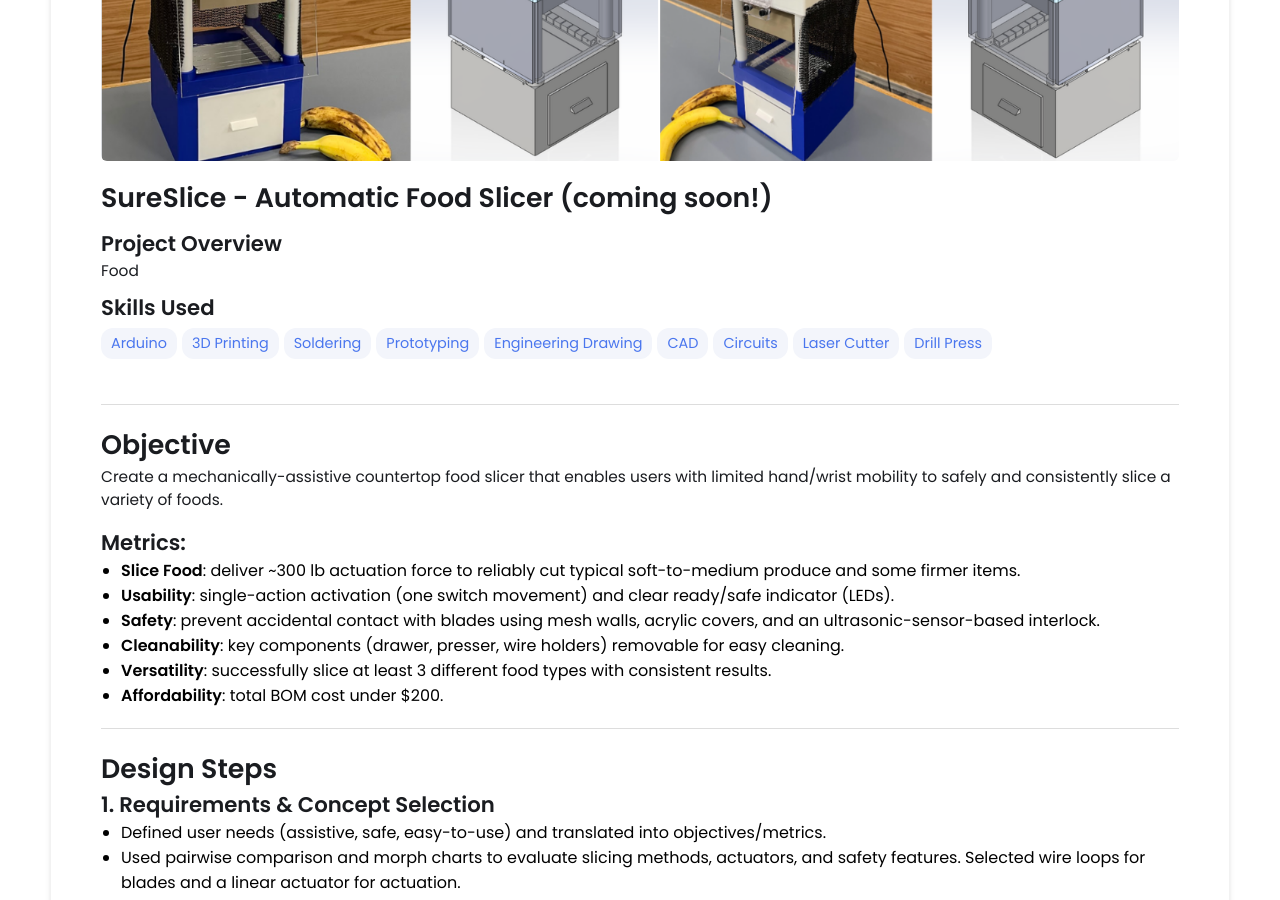
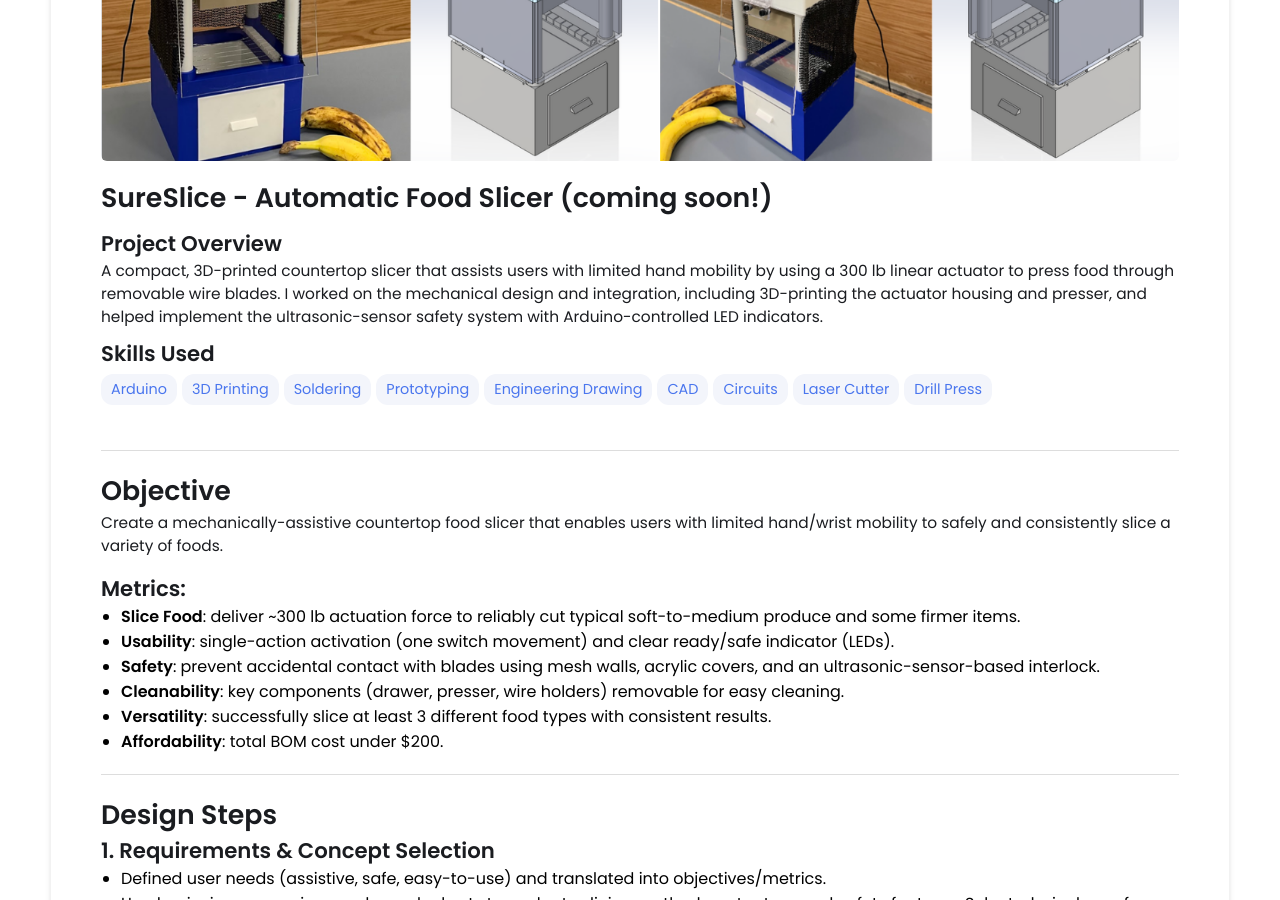
Before and after one commit to michael-vuong/michael-vuong.github.io, a Jekyll site: the page built from _projects/SureSlice/index.md, in a window 1280 px wide and 900 px high, scrolled down 329 px. Built offline with Jekyll 4.4.1, drawn with Linux system fonts in a browser that asks for light colours.

Commit message:
Update index.md

```diff
--- a/_projects/SureSlice/index.md
+++ b/_projects/SureSlice/index.md
@@ -2,7 +2,7 @@
 layout: post
 date: 2024-12-14
 title: SureSlice - Automatic Food Slicer (coming soon!)
-description:  Food
+description:  A compact, 3D-printed countertop slicer that assists users with limited hand mobility by using a 300 lb linear actuator to press food through removable wire blades. I worked on the mechanical design and integration, including 3D-printing the actuator housing and presser, and helped implement the ultrasonic-sensor safety system with Arduino-controlled LED indicators.
 skills:
   - Arduino
   - 3D Printing
```
